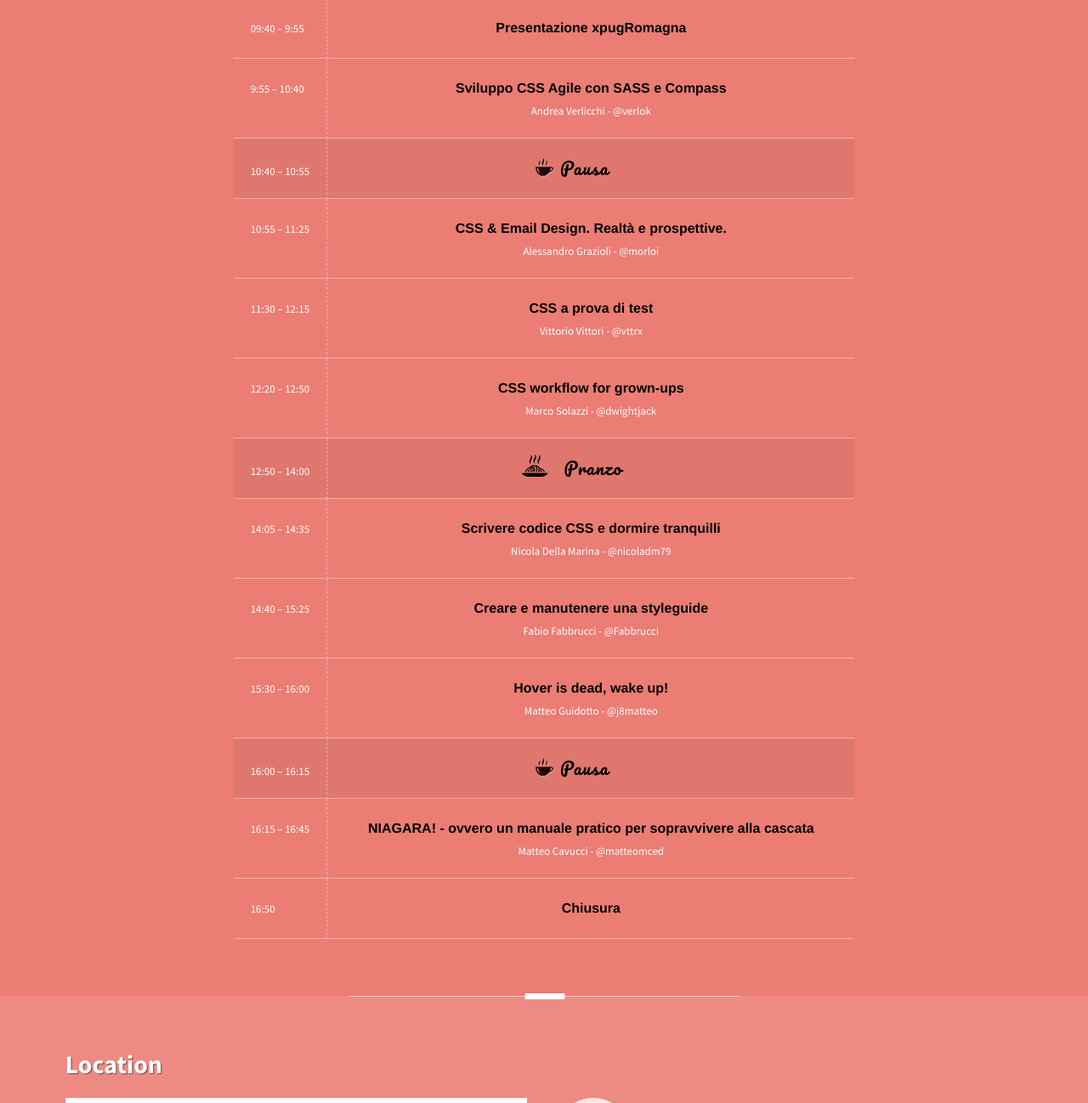
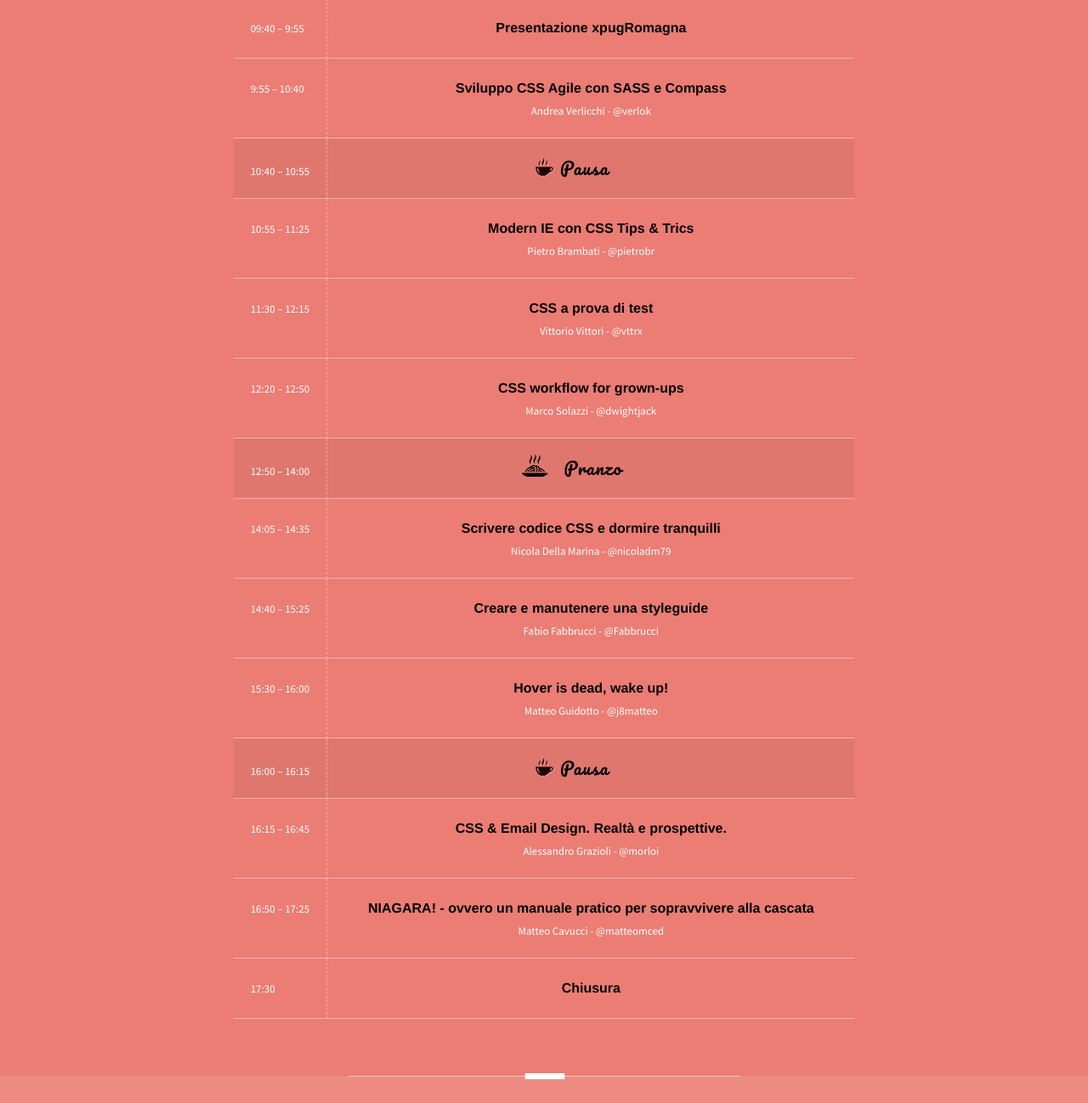
Before and after one commit to GrUSP/2015.cssday.it, a Jekyll site: the page built from index.html, in a window 1280 px wide and 1400 px high, scrolled down 2378 px, cut to the strip 0-1298 px from the top of the window. Shown: the whole strip at 85% size. Built offline with Jekyll 4.4.1, drawn with Linux system fonts in a browser that asks for light colours; comment, search, counter and statistics services are not loaded.

Commit message:
pietrobr

```diff
--- a/_includes/section-speakers.html
+++ b/_includes/section-speakers.html
@@ -51,8 +51,8 @@
       <tr class="common_event">
         <td class="time">10:55 &ndash; 11:25</td>
         <td>
-            <h4><a href="#"  onclick="javascript:return(false);" rel="tooltip"  title="Tabelle e stili inline. Chiunque si trovi ad occuparsi di email design è costretto a fare un viaggio nel tempo, ritrovandosi improvvisamente alla fine degli anni 90. Client di posta ostinati, webmail e device mobili rendono la vita un inferno. Viaggio all'interno delle problematiche e delle possibilità di uso dei CSS nell'email design, con un occhio ai possibili sviluppi e piedi e mani nella realtà di tutti i giorni (con un focus specifico sulla realtà webmail italiana).">CSS & Email Design. Realtà e prospettive.</a></h4>
-            <a href="http://twitter.com/morloi" title="Alessandro	Grazioli">Alessandro	Grazioli - @morloi</a>
+            <h4><a href="#"  onclick="javascript:return(false);" rel="tooltip"  title="Nonostante il titolo, questa sessione non tratta solo di Internet Explorer, ma vi farà scoprire uno strumento che vi aiuterà a far emergere e correggere problemi di compatibilità tra browser. Come posso sapere, ad esempio, se il mio sito ha usato tutti i css prefix in modo corretto per assicurare la maggior compatibilità? Come posso testarlo su diversi device iOS, Android, Windows e persino con vecchie versioni di IE?">Modern IE con CSS Tips & Trics</a></h4>
+            <a href="http://twitter.com/pietrobr" title="Pietro Brambati">Pietro Brambati - @pietrobr</a>
         </td>
       </tr>
 
@@ -74,7 +74,7 @@
         <td>
             <h4><a href="#"  onclick="javascript:return(false);" rel="tooltip" title="Spesso chi lavora in ambito front-end tende a sottovalutare l'importanza di un workflow di lavoro strutturato che copra la fase di progettazione, realizzazione e pacchettizzazione di un design CSS. Questo perché spesso passare qualche ora senza far codice sembra essere una perdita di tempo.
                     In questo talk esporrò un workflow, per certi versi opinionato, che spazia dalle tecniche di normalizzazione delle grafica e progettazione OOCSS fino alla scelta degli strumenti da adottare in fase di sviluppo e build (preprocessori, linters ecc); il tutto per garantire affidabilità e manutenibilità del codice senza perdere la salute e litigare con il grafico.">CSS workflow for grown-ups</a></h4>
-            <a href="http://twitter.com/@dwightjack" title="Marco	Solazzi">Marco	Solazzi - @dwightjack</a>
+            <a href="http://twitter.com/@dwightjack" title="Marco Solazzi">Marco	Solazzi - @dwightjack</a>
         </td>
       </tr>
 
@@ -120,10 +120,17 @@
       </tr>
 
 
+        <tr class="common_event">
+            <td class="time">16:15 &ndash; 16:45</td>
+            <td>
+                <h4><a href="#"  onclick="javascript:return(false);" rel="tooltip"  title="Tabelle e stili inline. Chiunque si trovi ad occuparsi di email design è costretto a fare un viaggio nel tempo, ritrovandosi improvvisamente alla fine degli anni 90. Client di posta ostinati, webmail e device mobili rendono la vita un inferno. Viaggio all'interno delle problematiche e delle possibilità di uso dei CSS nell'email design, con un occhio ai possibili sviluppi e piedi e mani nella realtà di tutti i giorni (con un focus specifico sulla realtà webmail italiana).">CSS & Email Design. Realtà e prospettive.</a></h4>
+                <a href="http://twitter.com/morloi" title="Alessandro	Grazioli">Alessandro	Grazioli - @morloi</a>
+            </td>
+        </tr>
 
 
       <tr class="common_event">
-        <td class="time">16:15 &ndash; 16:45</td>
+        <td class="time">16:50 &ndash; 17:25</td>
         <td>
             <h4><a href="#"  onclick="javascript:return(false);" rel="tooltip" title="Se CSS sta diventando uno strumento sempre più semplice ed espressivo, mantenere un foglio di stile pulito e ben manutenibile è ancora oggi una grossa sfida. Se non viene ben gestita, la cascata, ovvero la 'C' di CSS, può rendere davvero complicato evolvere o introdurre nuovi componenti di un'interfaccia web. Questo talk esplorerà i metodi e le maniere per tenere sotto controllo la gerarchia dei selettori, e mantenere il codice flessibile e modulare senza rinunciare ai vantaggi e alla potenza della Cascata.">NIAGARA! - ovvero un manuale pratico per sopravvivere alla cascata</a></h4>
             <a href="http://twitter.com/matteomced" title="Matteo	Cavucci">Matteo	Cavucci - @matteomced</a>
@@ -131,7 +138,7 @@
       </tr>
 
       <tr class="common_event">
-        <td class="time">16:50</td>
+        <td class="time">17:30</td>
         <td><h4><a href="#" title="">Chiusura</a></h4></td>
       </tr>
     </table>
```
